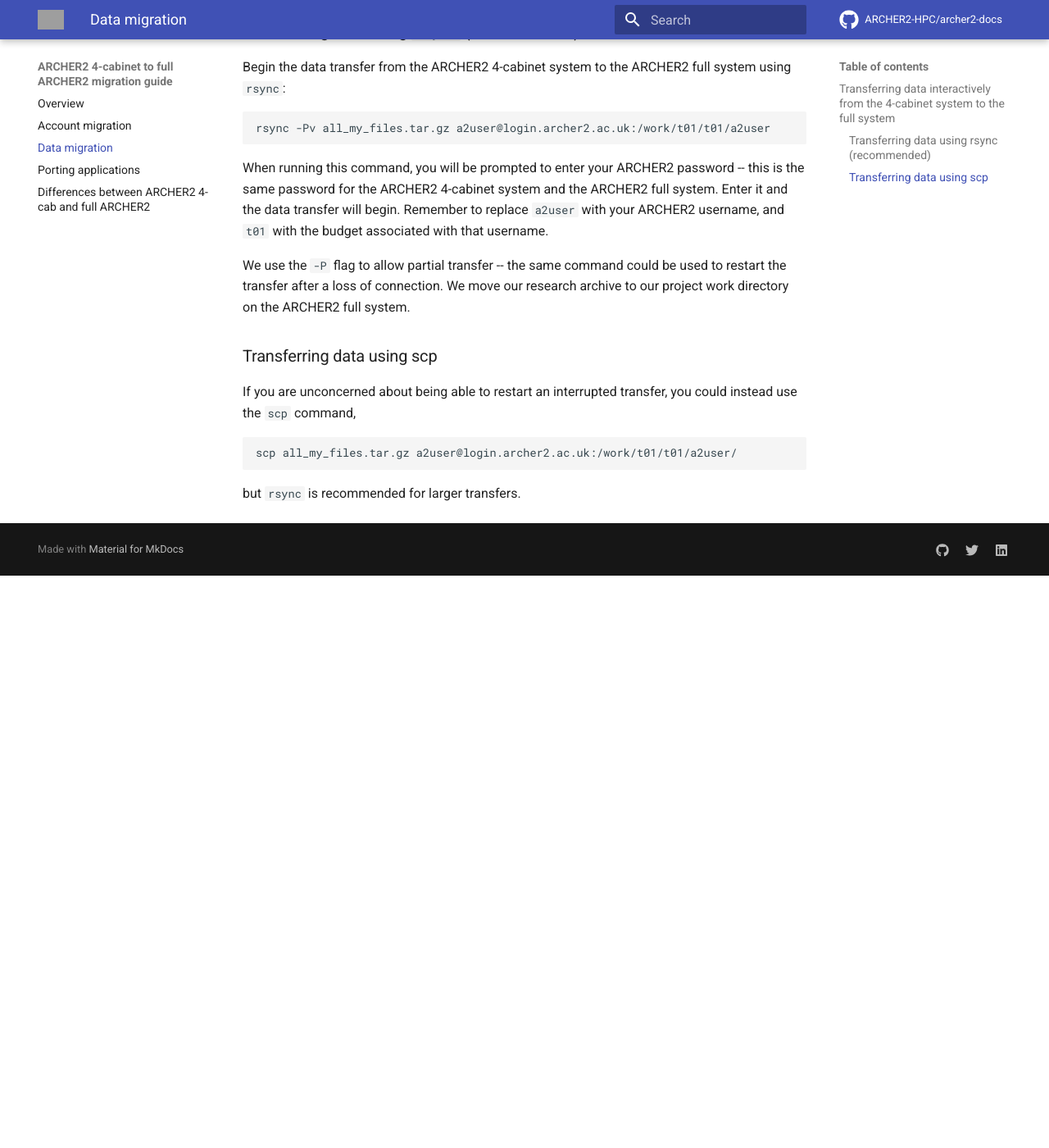
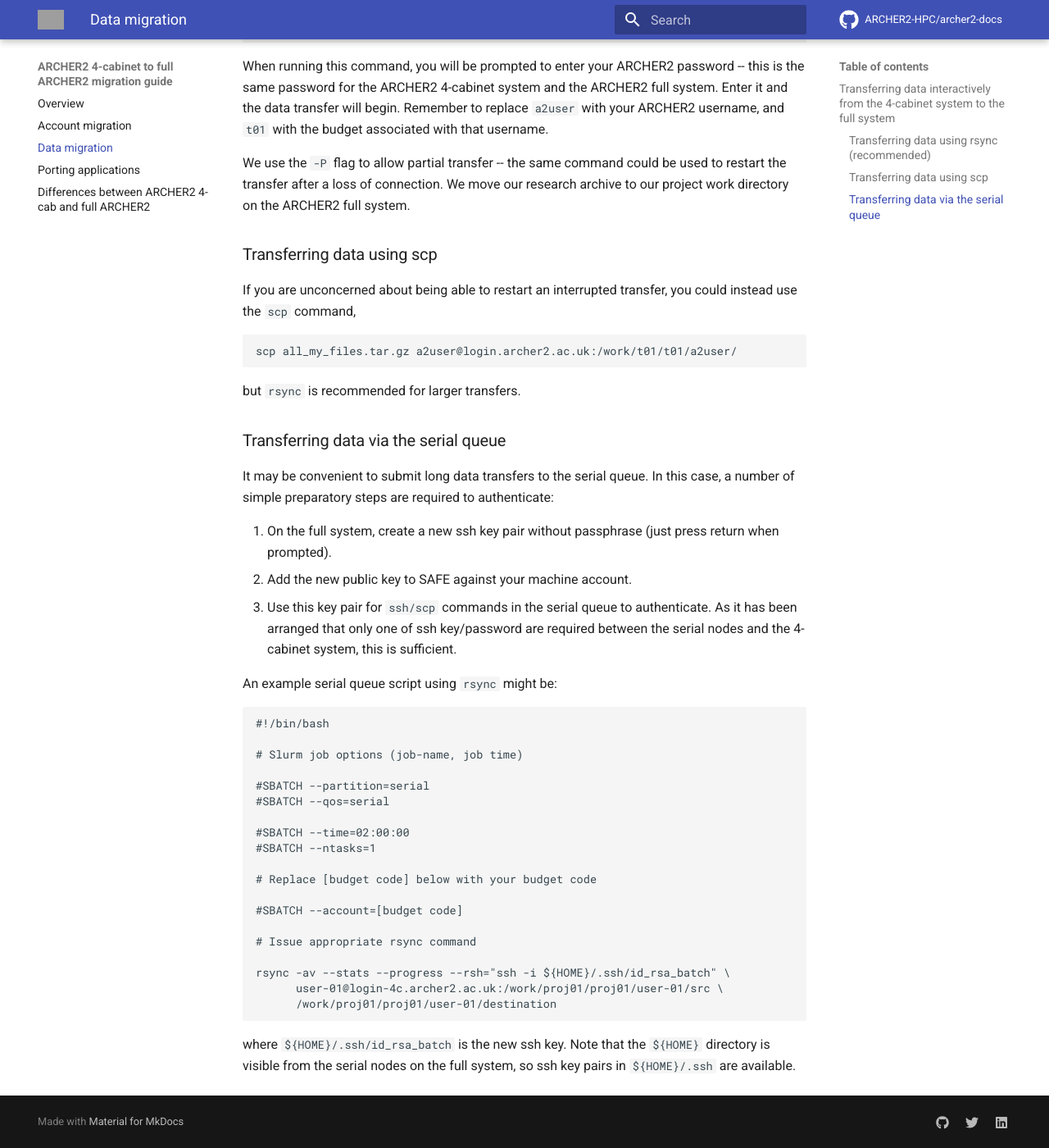
Before and after one commit to ARCHER2-HPC/archer2-docs, an MkDocs documentation site: the page built from docs/archer2-migration/data-migration.md, in a window 1280 px wide and 1400 px high, scrolled down 1259 px. Shown: the whole window at 82% size. Built offline with MkDocs 1.6.1 and Material for MkDocs 9.7.7, drawn with Linux system fonts in a browser that asks for light colours; comment, search, counter and statistics services are not loaded; before the commit the page ends 1961 px from its top, so only the background shows below that; some of the changed text lies outside the part shown; grey boxes are pictures that could not be loaded.

Commit message:
Note on serial queue data transfer

````diff
--- a/docs/archer2-migration/data-migration.md
+++ b/docs/archer2-migration/data-migration.md
@@ -70,3 +65,46 @@
     scp all_my_files.tar.gz a2user@login.archer2.ac.uk:/work/t01/t01/a2user/
 
 but `rsync` is recommended for larger transfers.
+
+
+### Transferring data via the serial queue
+
+It may be convenient to submit long data transfers to the serial queue.
+In this case, a number of simple preparatory steps are required to
+authenticate:
+
+1. On the full system, create a new ssh key pair without passphrase (just
+   press return when prompted).
+2. Add the new public key to SAFE against your machine account.
+3. Use this key pair for ``ssh/scp`` commands in the serial queue to
+   authenticate. As
+   it has been arranged that only one of ssh key/password are required
+   between the serial nodes and the 4-cabinet system,
+   this is sufficient.
+
+An example serial queue script using ``rsync`` might be:
+
+```
+#!/bin/bash
+
+# Slurm job options (job-name, job time)
+
+#SBATCH --partition=serial
+#SBATCH --qos=serial
+
+#SBATCH --time=02:00:00
+#SBATCH --ntasks=1
+
+# Replace [budget code] below with your budget code
+
+#SBATCH --account=[budget code]
+
+# Issue appropriate rsync command
+
+rsync -av --stats --progress --rsh="ssh -i ${HOME}/.ssh/id_rsa_batch" \
+      user-01@login-4c.archer2.ac.uk:/work/proj01/proj01/user-01/src \
+      /work/proj01/proj01/user-01/destination
+```
+where ``${HOME}/.ssh/id_rsa_batch`` is the new ssh key.
+Note that the ``${HOME}`` directory is visible from the serial nodes
+on the full system, so ssh key pairs in ``${HOME}/.ssh`` are available.
````
Also changed, not shown: other parts of docs/archer2-migration/data-migration.md (+0 -5 lines).
